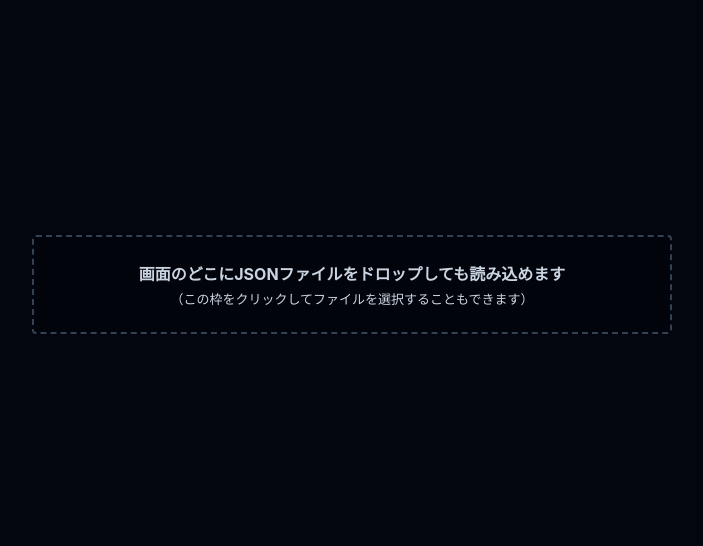
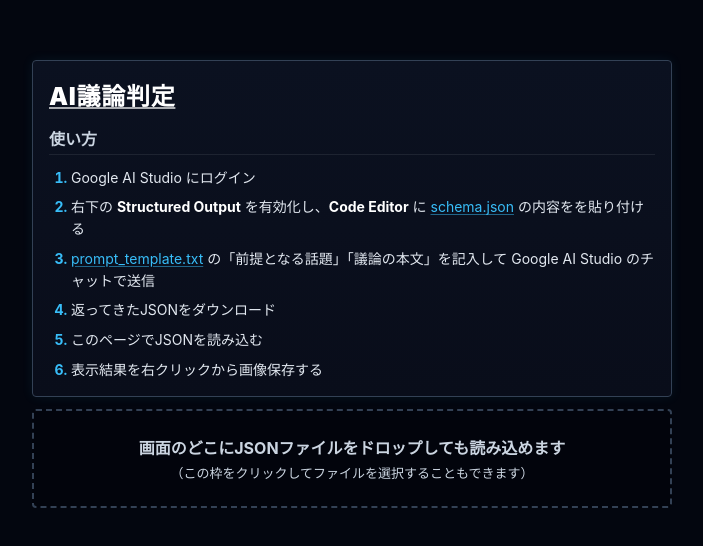
Before and after one commit to yanofa/ai-debate-judge, a plain HTML site: page index.html in a window 1280 px wide. Shown: the part 116-662 px from the top of the page, without its empty margins (288-991 px from the left). Drawn offline with Linux system fonts and the light colour scheme.

Commit message:
使用説明を追加

```diff
--- a/index.html
+++ b/index.html
@@ -55,7 +55,6 @@
             display: flex;
             flex-direction: column;
             gap: 10px;
-            display: none;
         }
         .form-group {
             display: flex;
@@ -108,7 +107,6 @@
             color: #475569;
             font-size: 14px;
             margin: 8px 0;
-            display: none;
         }
         .divider::before, .divider::after {
             content: "";
@@ -442,12 +440,85 @@
         }
         .highlight-blue { color: var(--color-blue); font-weight: 800; }
         .highlight-red { color: var(--color-red); font-weight: 800; }
+
+.setup-panel.howtouse {
+    background: linear-gradient(180deg, #0b1120 0%, #090d1a 100%);
+    border: 1px solid #334155;
+    box-shadow: 0 0 12px rgba(56, 189, 248, 0.08);
+    gap: 12px;
+}
+
+.setup-panel.howtouse h2 {
+    font-size: 24px;
+    font-weight: 900;
+    letter-spacing: 0.03em;
+    margin-bottom: 2px;
+}
+
+.setup-panel.howtouse h2 a {
+    color: #ffffff;
+    text-decoration: underline;
+    text-decoration-color: rgba(255,255,255,0.65);
+    text-underline-offset: 2px;
+}
+
+.setup-panel.howtouse h2 a:hover {
+    color: #e2e8f0;
+}
+
+.setup-panel.howtouse h3 {
+    font-size: 16px;
+    color: var(--text-muted);
+    font-weight: 800;
+    border-bottom: 1px solid rgba(255,255,255,0.08);
+    padding-bottom: 4px;
+}
+
+.setup-panel.howtouse ol {
+    padding-left: 22px;
+    display: flex;
+    flex-direction: column;
+    gap: 8px;
+    color: #e2e8f0;
+    line-height: 1.55;
+    font-size: 14px;
+}
+
+.setup-panel.howtouse li::marker {
+    color: var(--color-blue);
+    font-weight: bold;
+}
+
+.setup-panel.howtouse a {
+    color: var(--color-blue);
+    text-decoration: underline;
+    text-decoration-color: rgba(56,189,248,0.5);
+    text-underline-offset: 2px;
+}
+
+.setup-panel.howtouse strong {
+    color: #ffffff;
+}
+
     </style>
 </head>
 <body>
 
     <div id="setup-screen">
-        <div class="setup-panel">
+        <div class="setup-panel howtouse">
+            <h2><a href="https://github.com/yanofa/ai-debate-judge">AI議論判定</a></h2>
+            <h3>使い方</h3>
+            <ol>
+                <li>Google AI Studio にログイン</li>
+                <li>右下の <strong>Structured Output</strong> を有効化し、<strong>Code Editor</strong> に <a href="https://raw.githubusercontent.com/yanofa/ai-debate-judge/refs/heads/main/schema.json">schema.json</a> の内容をを貼り付ける</li>
+                <li><a href="https://raw.githubusercontent.com/yanofa/ai-debate-judge/refs/heads/main/prompt_template.txt">prompt_template.txt</a> の「前提となる話題」「議論の本文」を記入して Google AI Studio のチャットで送信</li>
+                <li>返ってきたJSONをダウンロード</li>
+                <li>このページでJSONを読み込む</li>
+                <li>表示結果を右クリックから画像保存する</li>
+            </ol>
+        </div>
+
+        <div class="setup-panel" style="display:none;">
             <div class="form-group">
                 <label class="form-label" for="api-key">Gemini API Key</label>
                 <input type="password" id="api-key" class="form-input" placeholder="AIzaSy...">
@@ -468,7 +539,7 @@
             <button id="btn-analyze" class="submit-btn" onclick="executeAnalysis()">分析を実行する</button>
         </div>
 
-        <div class="divider">または</div>
+        <div class="divider" style="display:none;">または</div>
 
         <div id="drop-zone" onclick="document.getElementById('file-input').click()">
             <div style="font-size: 16px; font-weight: bold; margin-bottom: 4px;">画面のどこにJSONファイルをドロップしても読み込めます</div>
```
